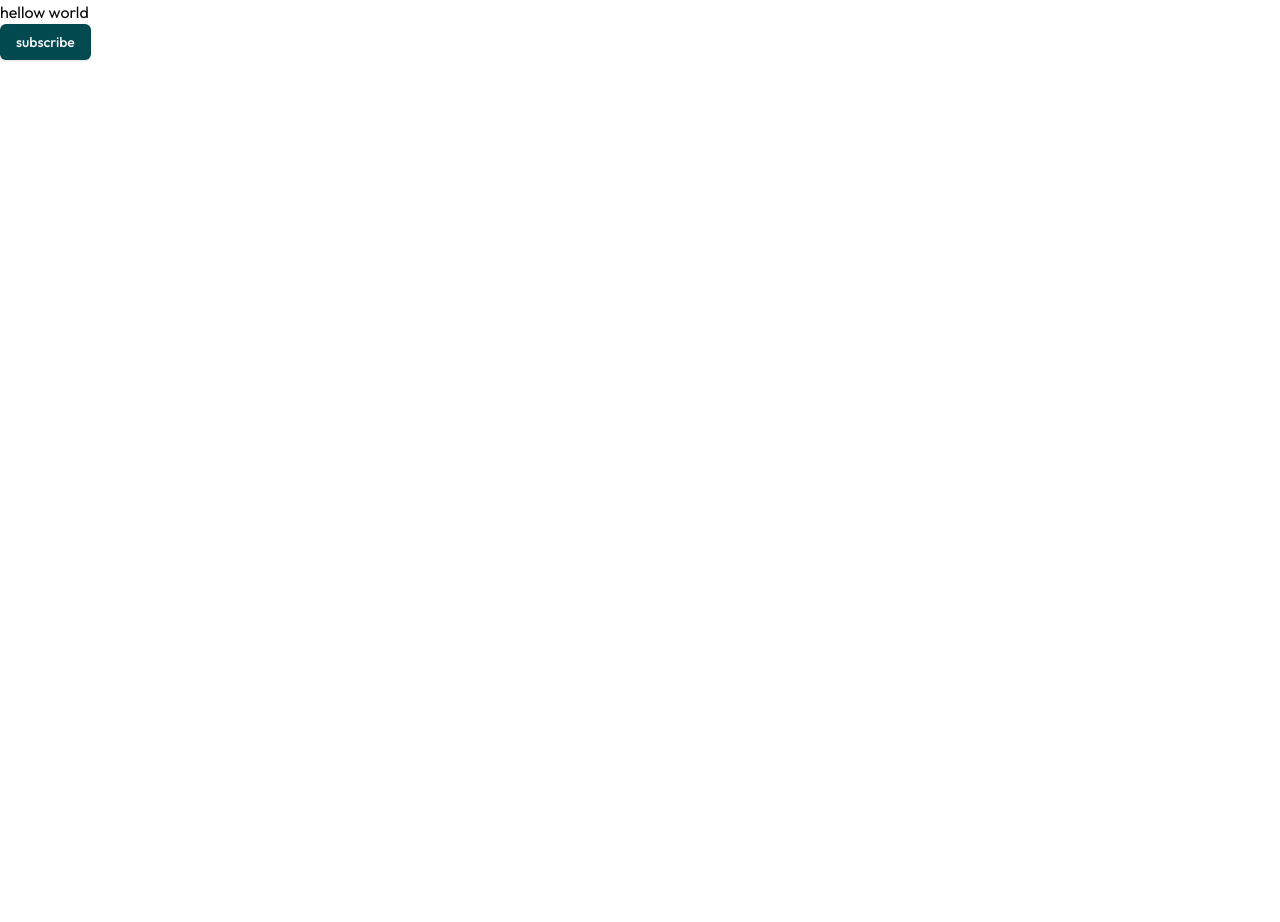
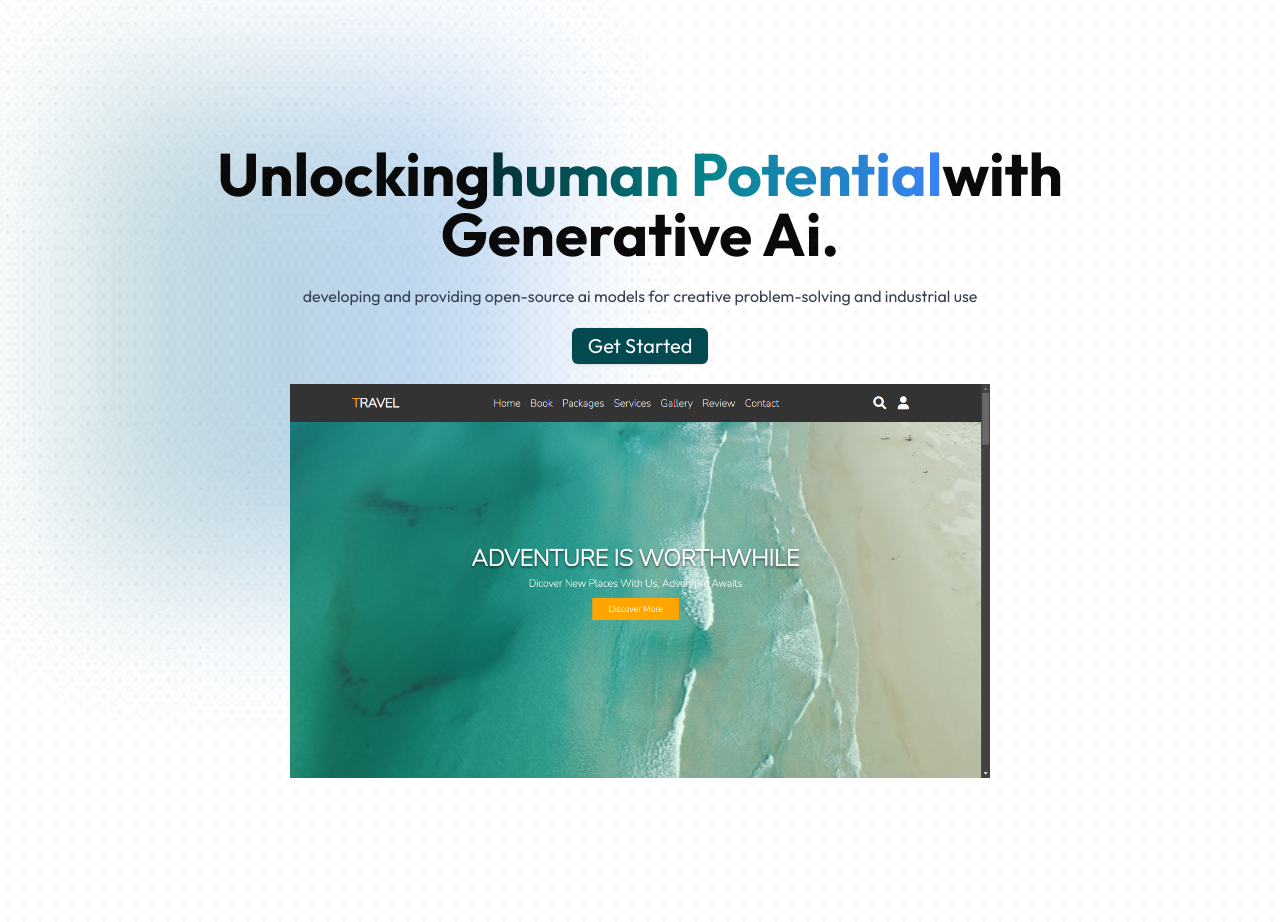
Before and after one commit to jhimi01/ai-content-generator, a Next.js app: page / in a window 1280 px wide. Before the commit the page ends 800 px from the top, so only its background shows below. Built offline with nearby package versions, Linux system fonts and the light colour scheme.

Commit message:
added landing page

```diff
--- a/app/page.tsx
+++ b/app/page.tsx
@@ -1,11 +1,33 @@
 import { Button } from "@/components/ui/button";
 import Image from "next/image";
 
+
+// <div class="absolute top-0 -z-10 h-full w-full bg-white"><div class="absolute bottom-auto left-auto right-0 top-0 h-[500px] w-[500px] -translate-x-[30%] translate-y-[20%] rounded-full bg-[rgba(173,109,244,0.5)] opacity-50 blur-[80px]"></div></div>
 export default function Home() {
   return (
-   <main>
-    <h1>hellow world</h1>
-    <Button>subscribe</Button>
-   </main>
+    <main className="relative inset-0 py-36 -z-10 h-full w-full bg-white bg-[radial-gradient(#e5e7eb_1px,transparent_1px)] [background-size:16px_16px]">
+     <div className="absolute h-[500px] w-[450px] -z-10 top-20 left-20 from-[#2e7f87] bg-gradient-to-r to-[#1870da] opacity-30 blur-[80px]"></div>
+      <div className="w-10/12 mx-auto flex items-center justify-center flex-col gap-5">
+        <h2 className="text-6xl text-center font-bold capitalize ">
+          unlocking
+          <span className="bg-gradient-to-r from-[#033034] via-[#068790] to-blue-500 bg-clip-text text-transparent">
+            human potential
+          </span>
+          with generative ai.
+        </h2>
+        <p className="text-gray-700">
+          developing and providing open-source ai models for creative
+          problem-solving and industrial use
+        </p>
+        <Button className="font-normal text-xl capitalize">get started</Button>
+        <Image
+          src={"/Screenshot.png"}
+          alt="banner"
+          width={700}
+          height={700}
+          className=""
+        />
+      </div>
+    </main>
   );
 }
--- a/package.json
+++ b/package.json
@@ -10,6 +10,7 @@
   },
   "dependencies": {
     "@clerk/nextjs": "^5.7.1",
+    "@google/generative-ai": "^0.21.0",
     "@radix-ui/react-icons": "^1.3.0",
     "@radix-ui/react-slot": "^1.1.0",
     "@toast-ui/react-editor": "^3.2.3",
```
Also changed, not shown: app/dashboard/contents/_components/OutputSection.tsx (+5 -4 lines), utils/AiModal.tsx (added, +30 -0 lines), public/Screenshot.png (added), 1 other file (tests, documents, lock files or other folders).
